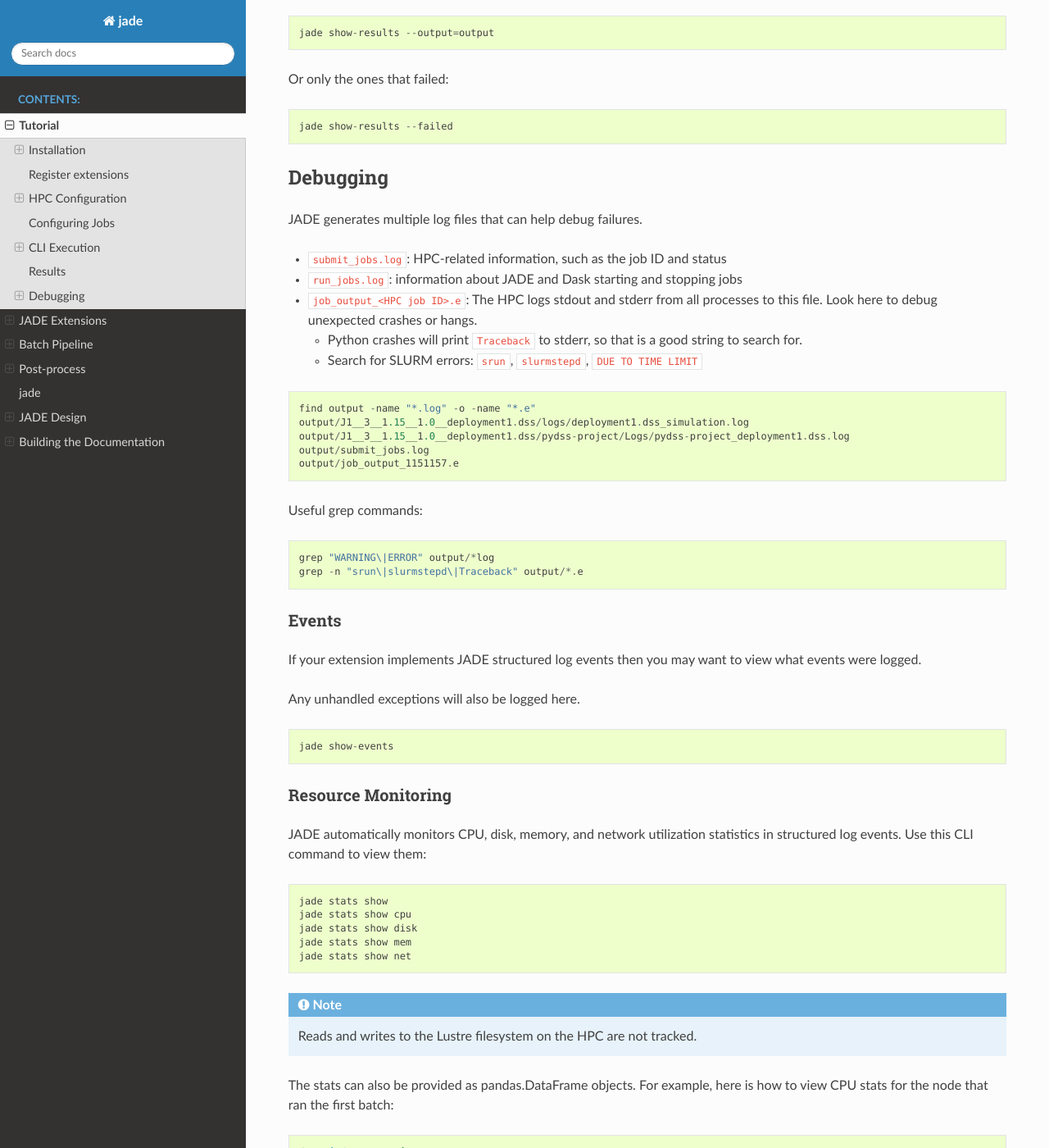
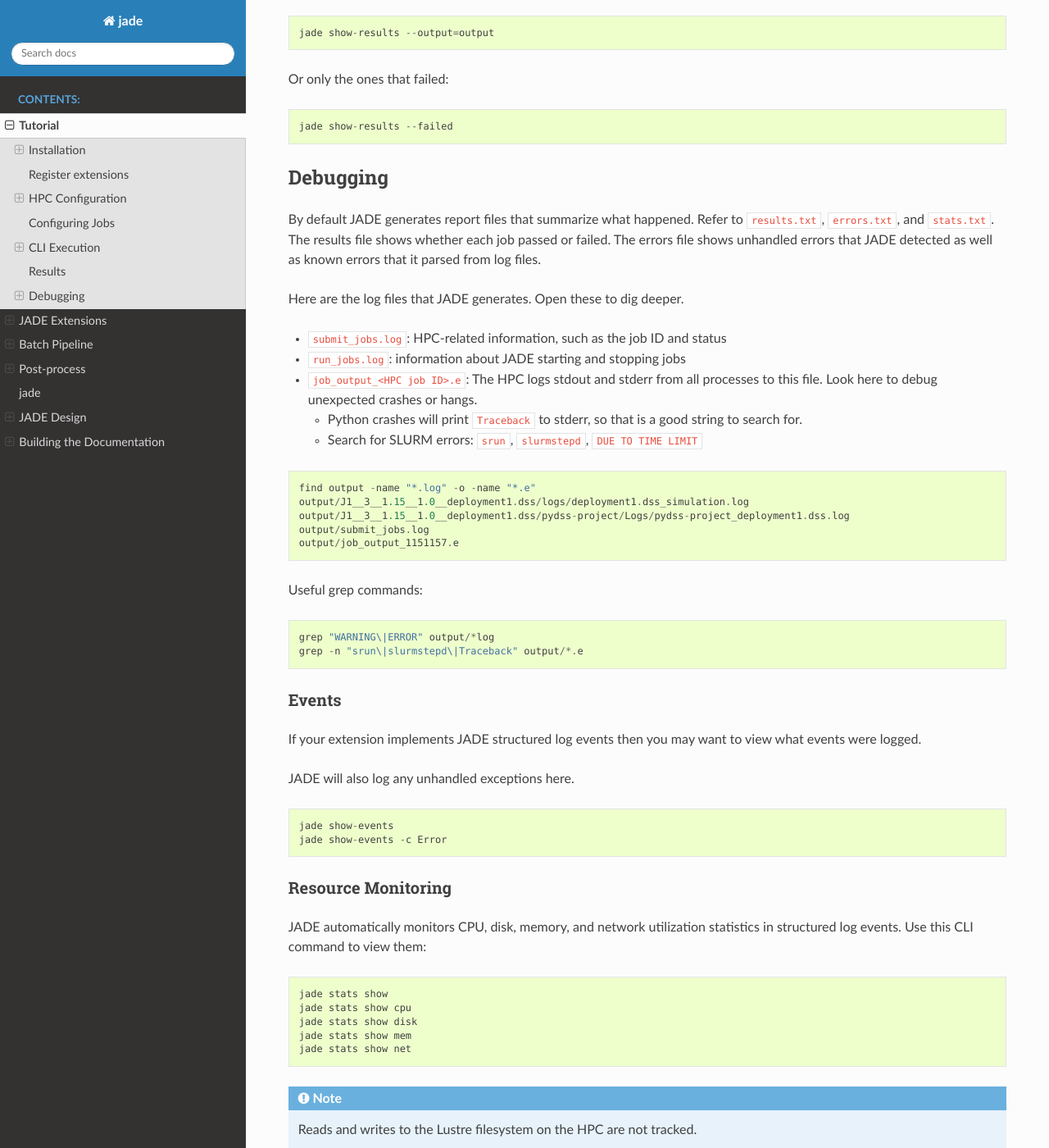
Before and after one commit to NREL/jade, a Sphinx documentation site: the page built from docs/source/tutorial.rst, in a window 1280 px wide and 1400 px high, scrolled down 5038 px. Shown: the whole window at 82% size. Built offline with Sphinx 7.4.7 and the Read the Docs theme 2.0.0, drawn with Linux system fonts in a browser that asks for light colours; pages that are not in the unit, such as notebooks, are missing from menus.

Commit message:
Extend docs

```diff
--- a/docs/source/tutorial.rst
+++ b/docs/source/tutorial.rst
@@ -249,11 +249,15 @@ Or only the ones that failed::
 
 Debugging
 *********
-JADE generates multiple log files that can help debug failures.
+By default JADE generates report files that summarize what happened. Refer to
+``results.txt``, ``errors.txt``, and ``stats.txt``. The results file shows
+whether each job passed or failed.  The errors file shows unhandled errors
+that JADE detected as well as known errors that it parsed from log files.
+
+Here are the log files that JADE generates. Open these to dig deeper.
 
 - ``submit_jobs.log``: HPC-related information, such as the job ID and status
-- ``run_jobs.log``: information about JADE and Dask starting and stopping
-  jobs
+- ``run_jobs.log``: information about JADE starting and stopping jobs
 - ``job_output_<HPC job ID>.e``: The HPC logs stdout and stderr from all
   processes to this file. Look here to debug unexpected crashes or hangs.
 
@@ -279,11 +283,12 @@ Events
 If your extension implements JADE structured log events then you may want to
 view what events were logged.
 
-Any unhandled exceptions will also be logged here.
+JADE will also log any unhandled exceptions here.
 
 ::
 
     jade show-events
+    jade show-events -c Error
 
 
 Resource Monitoring
```
